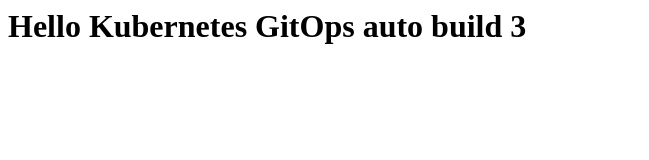
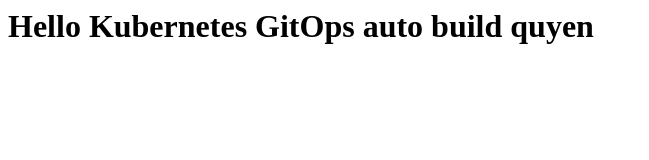
Before and after one commit to vanquyen252005/gitops, a plain HTML site: page index.html in a window 1280 px wide. Shown: the whole page, without its empty margins (0-649 px from the left). Drawn offline with Linux system fonts and the light colour scheme.

Commit message:
update index.html

```diff
--- a/index.html
+++ b/index.html
@@ -1 +1 @@
-<h1>Hello Kubernetes GitOps auto build 3</h1>
+<h1>Hello Kubernetes GitOps auto build quyen</h1>
```
